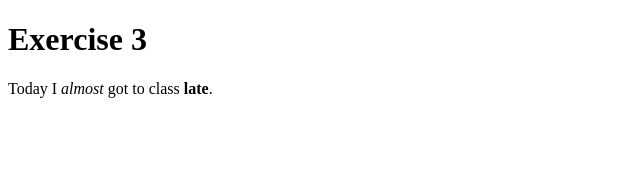
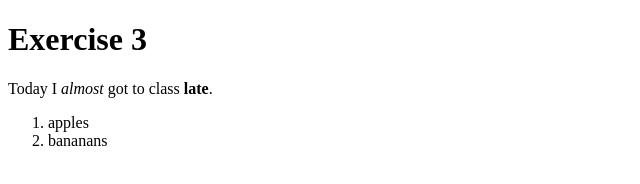
Before and after one commit to yujinoh99/ex3, a plain HTML site: page index.html in a window 1280 px wide. Shown: the whole page, without its empty margins (0-640 px from the left). Drawn offline with Linux system fonts and the light colour scheme.

```diff
--- a/index.html
+++ b/index.html
@@ -9,5 +9,10 @@
     <h1>Exercise 3</h1>
     <p>Today I <em>almost</em> got to class
         <strong>late</strong>.</p>
+        <ul style="list-style-type: decimal;">
+            <li>apples</li>
+            <li>bananans</li>
+
+        </ul>
 </body>
 </html>
```
Also changed, not shown: ._index.html.
